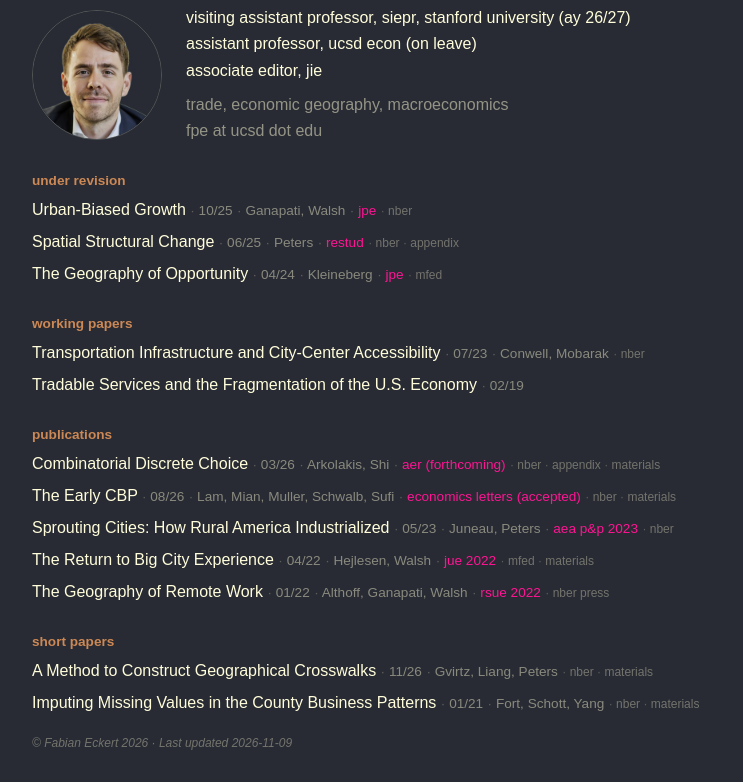
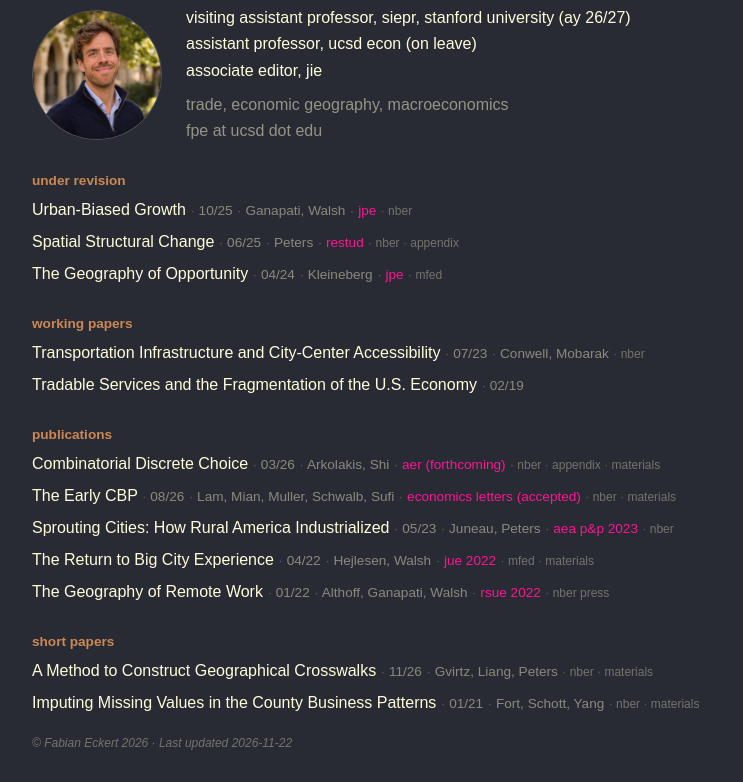
Before and after one commit to fpeckert/website, a plain HTML site: page docs/index.html in a window 1280 px wide. Shown: the part 122-904 px from the top of the page, without its empty margins (268-1011 px from the left). Drawn offline with Linux system fonts and the light colour scheme; no server answers.

Commit message:
Homepage: new photo (photo-2026.jpg); old photo.jpg kept
Co-Authored-By: Claude Opus 5.5 <noreply@anthropic.com>

```diff
--- a/docs/index.html
+++ b/docs/index.html
@@ -9,7 +9,7 @@
   <meta property="og:title" content="Fabian Eckert">
   <meta property="og:description" content="Economist. Visiting assistant professor at SIEPR, Stanford University, and assistant professor of economics at UC San Diego. Trade, economic geography, macroeconomics.">
   <meta property="og:url" content="https://www.fpeckert.me/">
-  <meta property="og:image" content="https://www.fpeckert.me/photo.jpg">
+  <meta property="og:image" content="https://www.fpeckert.me/photo-2026.jpg">
   <meta name="twitter:card" content="summary">
   <link rel="icon" type="image/png" href="./favicon.png">
 
@@ -93,7 +93,7 @@
     </div>
 
     <!-- Photo shown in the header on phones only (see the 600px media query) -->
-    <div class='header-photo'><img src="./photo.jpg" alt="Fabian Eckert"></div>
+    <div class='header-photo'><img src="./photo-2026.jpg" alt="Fabian Eckert"></div>
     </div>
 
     <!-- Main Content -->
@@ -101,7 +101,7 @@
 
       <!-- Info -->
       <div class="info-section">
-        <div class="info-photo"><img src="./photo.jpg" alt="Fabian Eckert"></div>
+        <div class="info-photo"><img src="./photo-2026.jpg" alt="Fabian Eckert"></div>
         <div class="info-item">visiting assistant professor, <span class="wide-only"><a target='_blank' href="https://siepr.stanford.edu/people/young-scholars">siepr</a>, </span><a target='_blank' href="https://www.stanford.edu/">stanford university</a><span class="wide-only"> (ay 26/27)</span></div>
         <div class="info-item">assistant professor, <a target='_blank' href="https://economics.ucsd.edu/faculty-and-research/faculty-profiles/eckert.html">ucsd</a> <a target='_blank' href="https://economics.ucsd.edu">econ</a> (on leave)</div>
         <div class="info-item">associate editor, <a target='_blank' href="https://www.sciencedirect.com/journal/journal-of-international-economics">jie</a></div>
@@ -241,7 +241,7 @@
     </div>
 
     <footer style="text-align: left; font-size: 0.75em; color: rgba(255,253,218,.35); font-style: italic; margin-top: 20px; margin-bottom: 30px;">
-      &copy; Fabian Eckert 2026 &middot; Last updated 2026-11-09
+      &copy; Fabian Eckert 2026 &middot; Last updated 2026-11-22
     </footer>
   </div>
 
```
Also changed, not shown: docs/photo-2026.jpg (added).
